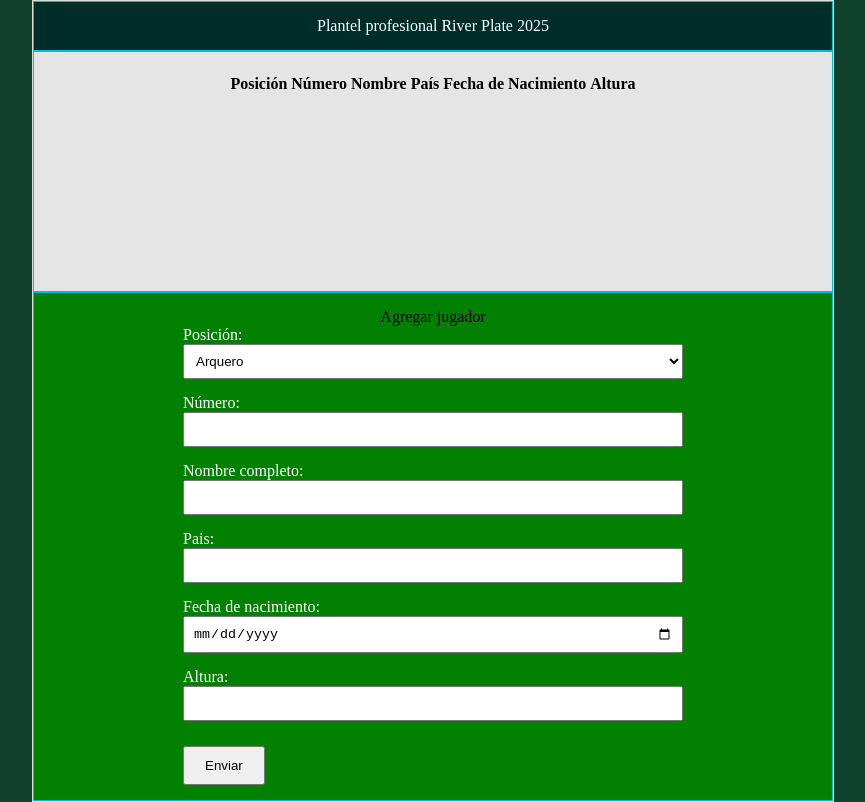
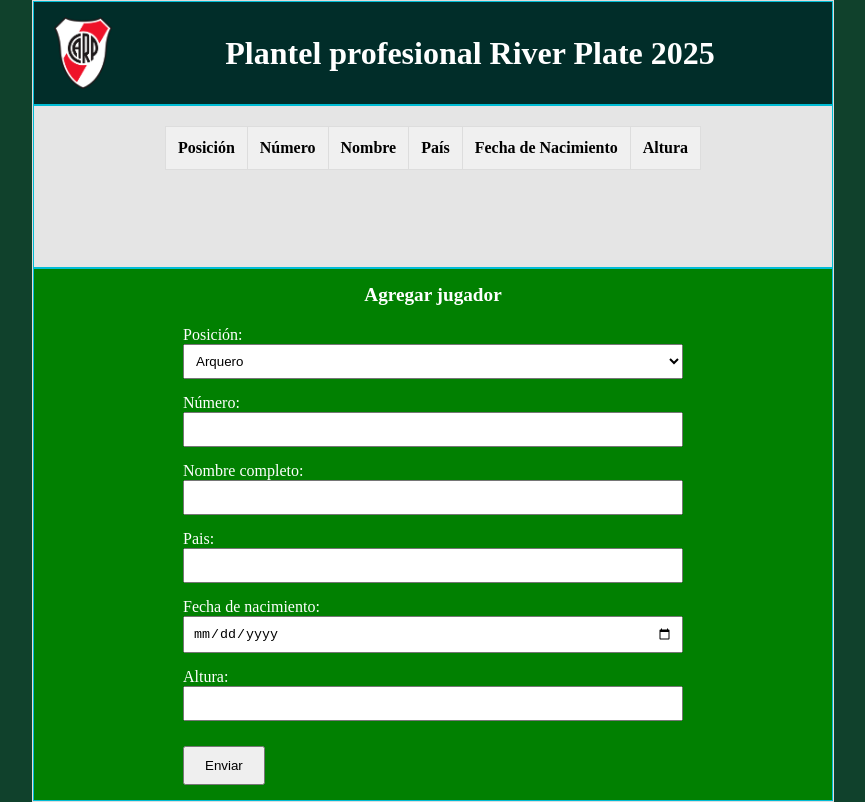
Before and after one commit to RamiroMaes/ProgWebTPE, a plain HTML site: page index.html in a window 1280 px wide. Shown: the whole page, without its empty margins (207-1072 px from the left). Drawn offline with Linux system fonts and the light colour scheme; no server answers.

```diff
--- a/index.html
+++ b/index.html
@@ -9,8 +9,10 @@
 <body>
 
     <div class="grid-container">
-        <header class="grid-item header">Plantel profesional River Plate 2025</header>
-
+        <header class="grid-item header">
+            <img src="/img/logo.png" alt="Logo River Plate" class="header-logo">
+            <h1>Plantel profesional River Plate 2025</h1>
+        </header>
         <main class="grid-item content">
             <table id="tabla-jugadores">
                 <thead>
--- a/styles.css
+++ b/styles.css
@@ -33,8 +33,24 @@ body {
 .header {
     grid-area: header;
     background-color: #012d29;
+    color: white;
+    display: grid;
+    grid-template-columns: auto 1fr; /* logo | título */
+    align-items: center;
+    column-gap: 16px;
+    padding: 15px 20px;
+}
+
+.header-logo {
+    height: 72px;
+    width: auto;
+    justify-self: start;
+}
+
+.header h1 {
+    margin: 0;
     text-align: center;
-    color: white;
+    justify-self: center;
 }
 
 .content {
@@ -46,7 +62,37 @@ body {
     padding: 20px;
 }
 
+/* Estilos de la tabla */
+#tabla-jugadores {
+    border-collapse: collapse;
+    width: auto; /* Se ajusta a su contenido */
+}
 
+/* Centrar texto en celdas del encabezado */
+#tabla-jugadores thead th {
+    text-align: center;
+    padding: 12px;
+    border: 1px solid #ddd;
+    background-color: #f0f0f0;
+    font-weight: bold;
+}
+
+/* Centrar texto en celdas del cuerpo */
+#tabla-jugadores tbody td {
+    text-align: center;
+    padding: 10px;
+    border: 1px solid #ddd;
+}
+
+/* Título del formulario centrado */
+.form-titulo {
+    text-align: center;
+    width: 100%;
+    font-size: 1.2em;
+    font-weight: bold;
+    margin-bottom: 20px;
+    color: white;
+}
 
 .footer {
     grid-area: footer;
```
Also changed, not shown: img/logo.png (added), 2 other files.
